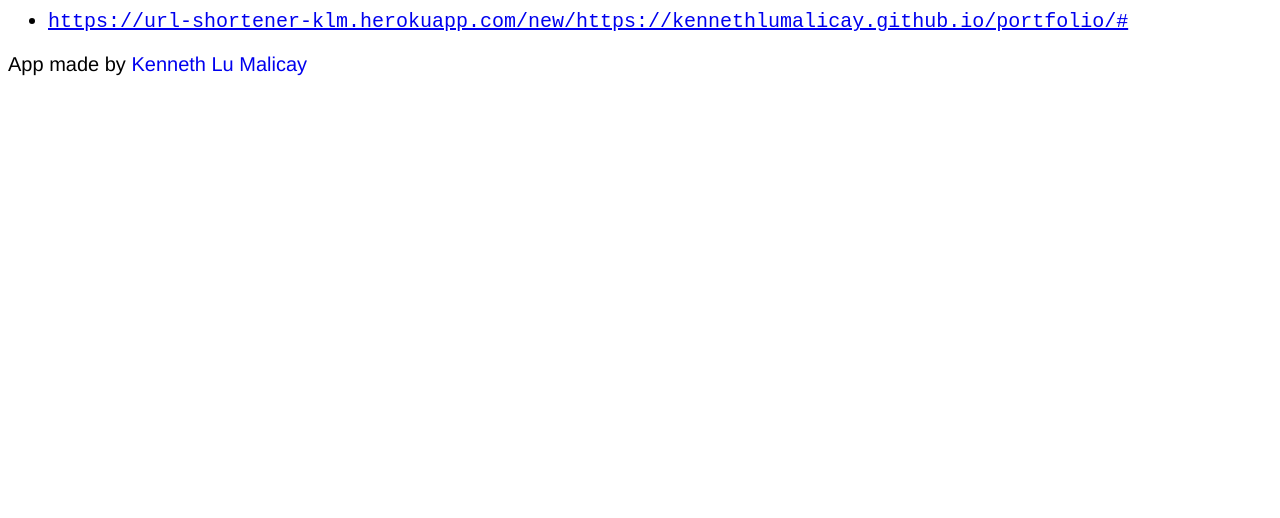
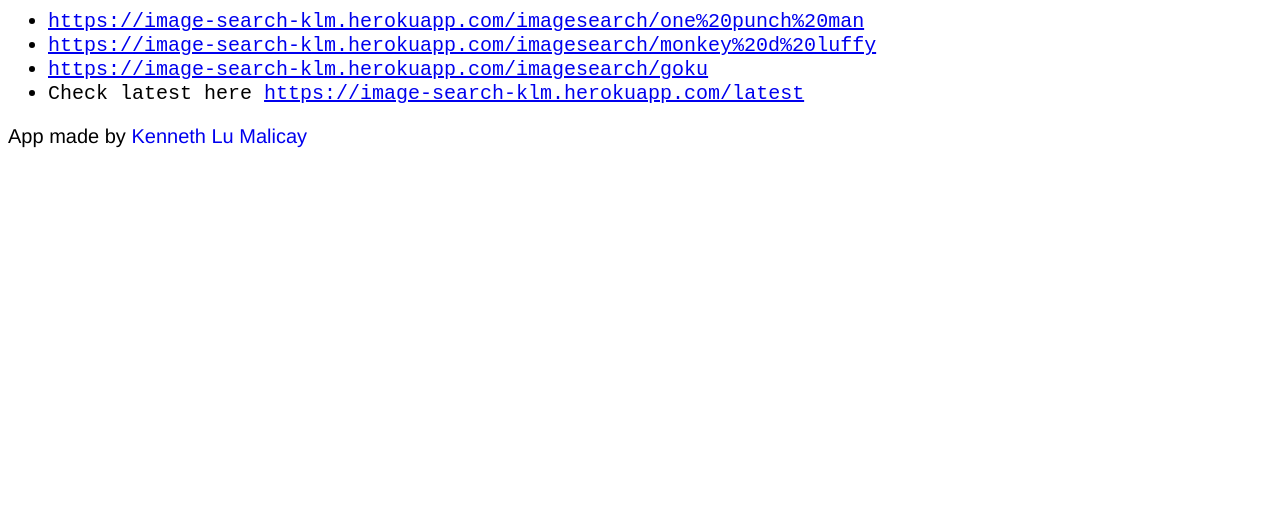
Before and after one commit to kennethlumalicay/image-search, a website: page view/index.html in a window 1280 px wide. Shown: the part 282-800 px from the top of the page. Drawn offline with Linux system fonts and the light colour scheme.

Commit message:
edited html

```diff
--- a/view/index.html
+++ b/view/index.html
@@ -18,7 +18,10 @@
 	<section>
 		<h2>Format example</h2>
 		<ul>
-			<li><code><a href="https://url-shortener-klm.herokuapp.com/new/https://kennethlumalicay.github.io/portfolio/#">https://url-shortener-klm.herokuapp.com/new/https://kennethlumalicay.github.io/portfolio/#</a></code></li>
+			<li><code><a href="https://image-search-klm.herokuapp.com/imagesearch/one%20punch%20man">https://image-search-klm.herokuapp.com/imagesearch/one%20punch%20man</a></code></li>
+			<li><code><a href="https://image-search-klm.herokuapp.com/imagesearch/monkey%20d%20luffy">https://image-search-klm.herokuapp.com/imagesearch/monkey%20d%20luffy</a></code></li>
+			<li><code><a href="https://image-search-klm.herokuapp.com/imagesearch/goku">https://image-search-klm.herokuapp.com/imagesearch/goku</a></code></li>
+			<li><code>Check latest here <a href="https://image-search-klm.herokuapp.com/latest">https://image-search-klm.herokuapp.com/latest</a></code></li>
 		</ul>
 	</section>
 	<footer>App made by <a href="https://kennethlumalicay.github.io/portfolio/" style="text-decoration: none">Kenneth Lu Malicay</a></footer>
```
